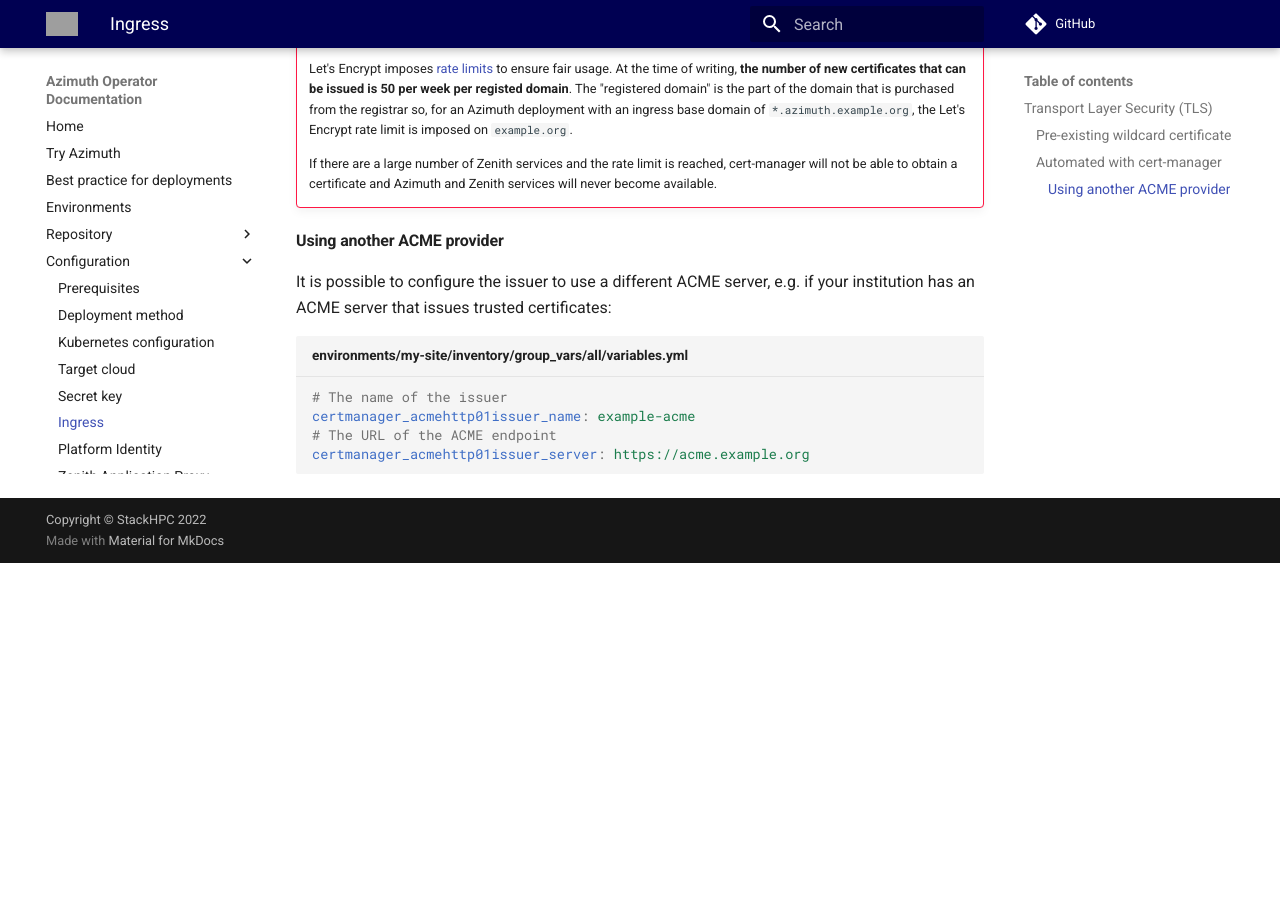
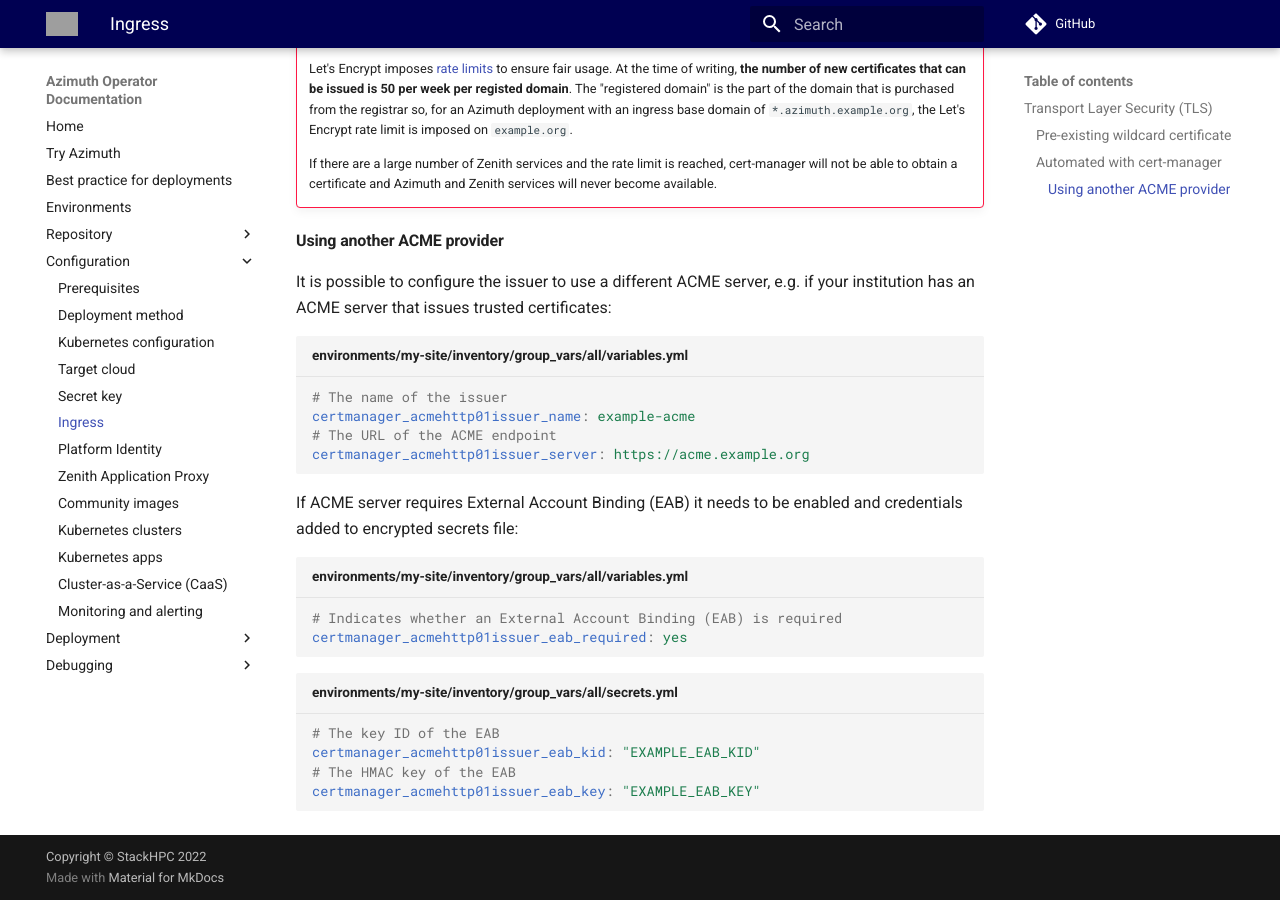
Before and after one commit to azimuth-cloud/azimuth-config, an MkDocs documentation site: the page built from docs/configuration/06-ingress.md, in a window 1280 px wide and 900 px high, scrolled down 1955 px. Built offline with MkDocs 1.6.1 and Material for MkDocs 9.7.7, drawn with Linux system fonts in a browser that asks for light colours; comment, search, counter and statistics services are not loaded; before the commit the page ends 2518 px from its top, so only the background shows below that; grey boxes are pictures that could not be loaded.

Commit message:
[docs] custom ACME server EAB added

````diff
--- a/docs/configuration/06-ingress.md
+++ b/docs/configuration/06-ingress.md
@@ -106,3 +106,18 @@ certmanager_acmehttp01issuer_name: example-acme
 # The URL of the ACME endpoint
 certmanager_acmehttp01issuer_server: https://acme.example.org
 ```
+
+If ACME server requires External Account Binding (EAB) it needs to be enabled and credentials
+added to encrypted secrets file:
+
+```yaml  title="environments/my-site/inventory/group_vars/all/variables.yml"
+# Indicates whether an External Account Binding (EAB) is required
+certmanager_acmehttp01issuer_eab_required: yes
+```
+
+```yaml  title="environments/my-site/inventory/group_vars/all/secrets.yml"
+# The key ID of the EAB
+certmanager_acmehttp01issuer_eab_kid: "EXAMPLE_EAB_KID"
+# The HMAC key of the EAB
+certmanager_acmehttp01issuer_eab_key: "EXAMPLE_EAB_KEY"
+```
````
